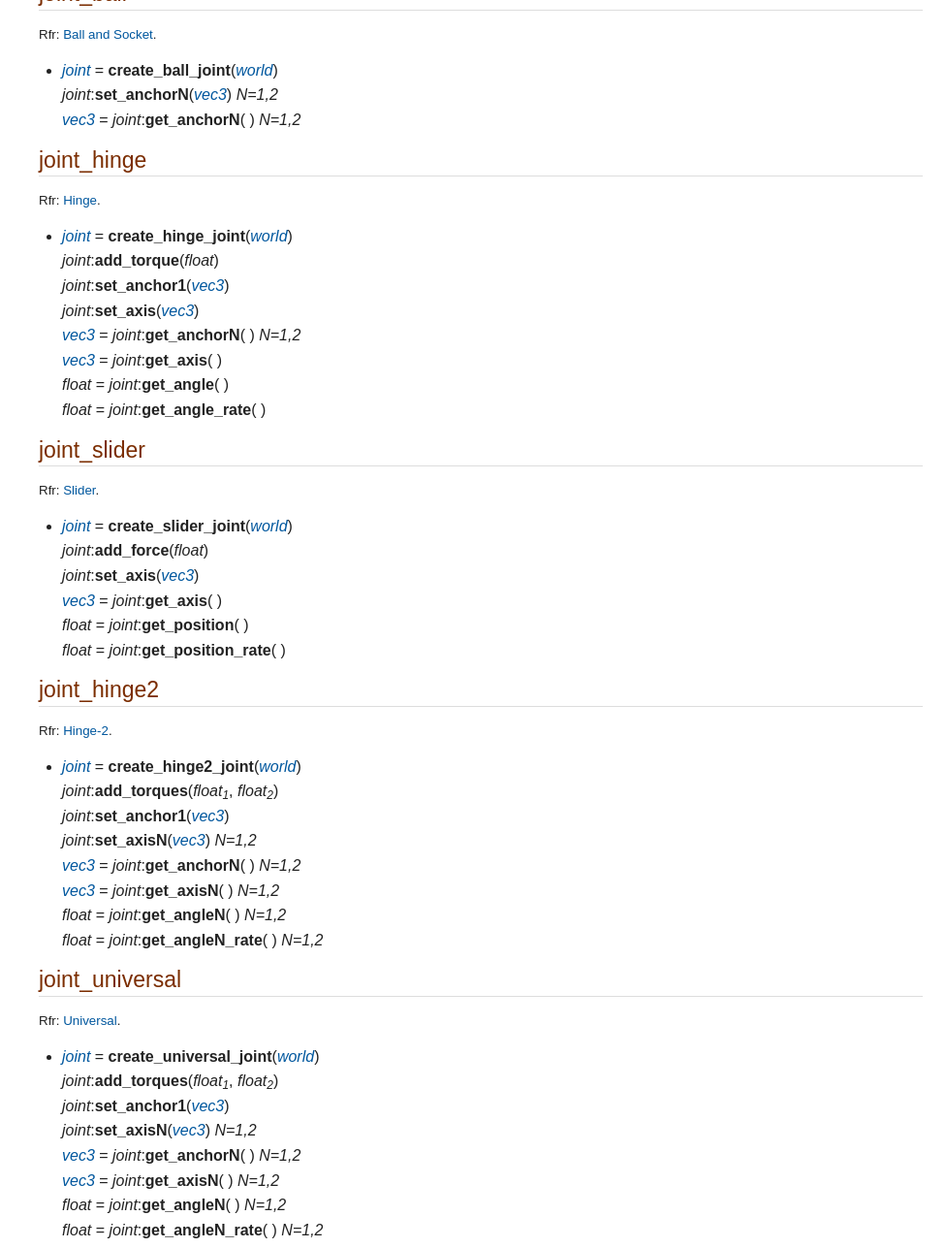
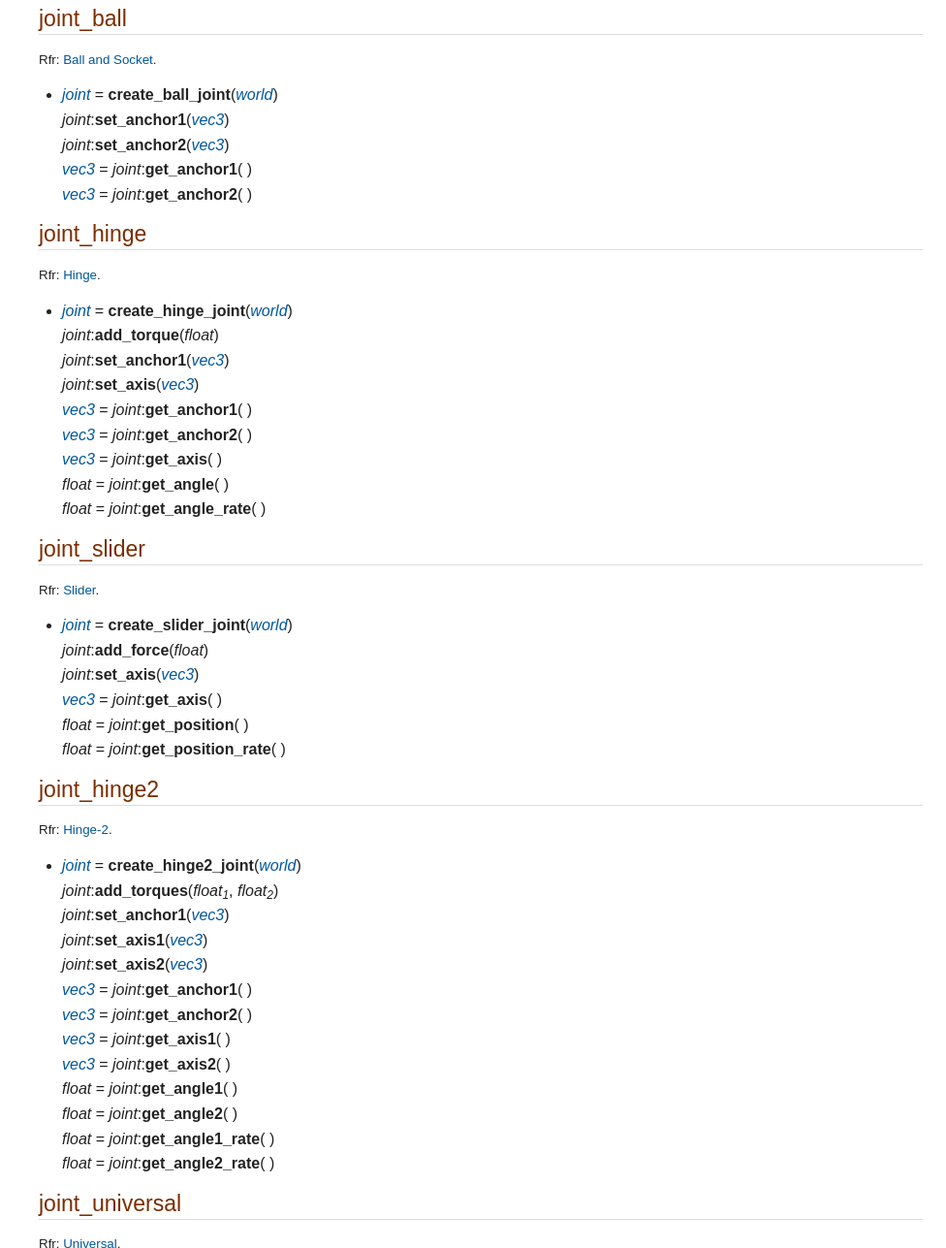
Before and after one commit to stetre/moonode, a plain HTML site: page doc/index.html in a window 1280 px wide. Shown: the part 8281-9568 px from the top of the page at 97% size, without its empty margins (304-1280 px from the left). Drawn offline with Linux system fonts and the light colour scheme.

Commit message:
Doc refinements

```diff
--- a/doc/index.html
+++ b/doc/index.html
@@ -1292,14 +1292,15 @@ Passing <em>func=nil</em> removes the callback.</span></p>
 <em>joint</em>:<strong>disable</strong>( )<br>
 <em>boolean</em> = <em>joint</em>:<strong>is_enabled</strong>( )<br>
 <em>integer</em> = <em>joint</em>:<strong>get_num_bodies</strong>( )<br>
-<em>joint</em>:<strong>attach</strong>(<a href="#body"><em>body<sub>1</sub></em></a>, <a href="#body"><em>body<sub>2</sub></em></a>)<br>
-<a href="#body"><em>body<sub>1</sub></em></a>, <a href="#body"><em>body<sub>2</sub></em></a> = <em>joint</em>:<strong>get_bodies</strong>( )<br>
-<a href="#body"><em>body</em></a> = <em>joint</em>:<strong>get_body1</strong>( )<br>
-<a href="#body"><em>body</em></a> = <em>joint</em>:<strong>get_body2</strong>( )<br>
+<em>joint</em>:<strong>attach</strong>([<a href="#body"><em>body<sub>1</sub></em></a>], [<a href="#body"><em>body<sub>2</sub></em></a>])<br>
+[<a href="#body"><em>body<sub>1</sub></em></a>], [<a href="#body"><em>body<sub>2</sub></em></a>] = <em>joint</em>:<strong>get_bodies</strong>( )<br>
+[<a href="#body"><em>body</em></a>] = <em>joint</em>:<strong>get_body1</strong>( )<br>
+[<a href="#body"><em>body</em></a>] = <em>joint</em>:<strong>get_body2</strong>( )<br>
 <em>joint</em> = <strong>connecting_joint</strong>(<a href="#body"><em>body<sub>1</sub></em></a>, <a href="#body"><em>body<sub>2</sub></em></a>)<br>
 <em>{joint}</em> = <strong>connecting_joint_list</strong>(<a href="#body"><em>body<sub>1</sub></em></a>, <a href="#body"><em>body<sub>2</sub></em></a>)<br>
 <em>boolean</em> = <strong>are_connected</strong>(<a href="#body"><em>body<sub>1</sub></em></a>, <a href="#body"><em>body<sub>2</sub></em></a>)<br>
-<em>boolean</em> = <strong>are_connected_excluding</strong>(<a href="#body"><em>body<sub>1</sub></em></a>, <a href="#body"><em>body<sub>2</sub></em></a>, <a href="#jointtype_"><em>jointtype</em></a>)<br></p>
+<em>boolean</em> = <strong>are_connected_excluding</strong>(<a href="#body"><em>body<sub>1</sub></em></a>, <a href="#body"><em>body<sub>2</sub></em></a>, <a href="#jointtype_"><em>jointtype</em></a>)<br>
+<span class="small">Rfr: <a href="http://ode.org/wiki/index.php?title=Manual#Miscellaneous_Joint_Functions">Miscellaneous Joint Functions</a>.</span></p>
 </li>
 </ul>
 </div>
@@ -1360,8 +1361,10 @@ Rfr: <a href="http://ode.org/wiki/index.php?title=Manual#Parameter_Functions">Pa
 <ul>
 <li>
 <p><a href="#joint"><em>joint</em></a> = <strong>create_ball_joint</strong>(<a href="#world"><em>world</em></a>)<br>
-<em>joint</em>:<strong>set_anchorN</strong>(<a href="#vec3"><em>vec3</em></a>) <em>N=1,2</em><br>
-<a href="#vec3"><em>vec3</em></a> = <em>joint</em>:<strong>get_anchorN</strong>( ) <em>N=1,2</em></p>
+<em>joint</em>:<strong>set_anchor1</strong>(<a href="#vec3"><em>vec3</em></a>)<br>
+<em>joint</em>:<strong>set_anchor2</strong>(<a href="#vec3"><em>vec3</em></a>)<br>
+<a href="#vec3"><em>vec3</em></a> = <em>joint</em>:<strong>get_anchor1</strong>( )<br>
+<a href="#vec3"><em>vec3</em></a> = <em>joint</em>:<strong>get_anchor2</strong>( )<br></p>
 </li>
 </ul>
 </div>
@@ -1378,7 +1381,8 @@ Rfr: <a href="http://ode.org/wiki/index.php?title=Manual#Parameter_Functions">Pa
 <em>joint</em>:<strong>add_torque</strong>(<em>float</em>)<br>
 <em>joint</em>:<strong>set_anchor1</strong>(<a href="#vec3"><em>vec3</em></a>)<br>
 <em>joint</em>:<strong>set_axis</strong>(<a href="#vec3"><em>vec3</em></a>)<br>
-<a href="#vec3"><em>vec3</em></a> = <em>joint</em>:<strong>get_anchorN</strong>( ) <em>N=1,2</em><br>
+<a href="#vec3"><em>vec3</em></a> = <em>joint</em>:<strong>get_anchor1</strong>( )<br>
+<a href="#vec3"><em>vec3</em></a> = <em>joint</em>:<strong>get_anchor2</strong>( )<br>
 <a href="#vec3"><em>vec3</em></a> = <em>joint</em>:<strong>get_axis</strong>( )<br>
 <em>float</em> = <em>joint</em>:<strong>get_angle</strong>( )<br>
 <em>float</em> = <em>joint</em>:<strong>get_angle_rate</strong>( )</p>
@@ -1415,11 +1419,16 @@ Rfr: <a href="http://ode.org/wiki/index.php?title=Manual#Parameter_Functions">Pa
 <p><a href="#joint"><em>joint</em></a> = <strong>create_hinge2_joint</strong>(<a href="#world"><em>world</em></a>)<br>
 <em>joint</em>:<strong>add_torques</strong>(<em>float<sub>1</sub></em>, <em>float<sub>2</sub></em>)<br>
 <em>joint</em>:<strong>set_anchor1</strong>(<a href="#vec3"><em>vec3</em></a>)<br>
-<em>joint</em>:<strong>set_axisN</strong>(<a href="#vec3"><em>vec3</em></a>) <em>N=1,2</em><br>
-<a href="#vec3"><em>vec3</em></a> = <em>joint</em>:<strong>get_anchorN</strong>( ) <em>N=1,2</em><br>
-<a href="#vec3"><em>vec3</em></a> = <em>joint</em>:<strong>get_axisN</strong>( ) <em>N=1,2</em><br>
-<em>float</em> = <em>joint</em>:<strong>get_angleN</strong>( ) <em>N=1,2</em><br>
-<em>float</em> = <em>joint</em>:<strong>get_angleN_rate</strong>( ) <em>N=1,2</em></p>
+<em>joint</em>:<strong>set_axis1</strong>(<a href="#vec3"><em>vec3</em></a>)<br>
+<em>joint</em>:<strong>set_axis2</strong>(<a href="#vec3"><em>vec3</em></a>)<br>
+<a href="#vec3"><em>vec3</em></a> = <em>joint</em>:<strong>get_anchor1</strong>( )<br>
+<a href="#vec3"><em>vec3</em></a> = <em>joint</em>:<strong>get_anchor2</strong>( )<br>
+<a href="#vec3"><em>vec3</em></a> = <em>joint</em>:<strong>get_axis1</strong>( )<br>
+<a href="#vec3"><em>vec3</em></a> = <em>joint</em>:<strong>get_axis2</strong>( )<br>
+<em>float</em> = <em>joint</em>:<strong>get_angle1</strong>( )<br>
+<em>float</em> = <em>joint</em>:<strong>get_angle2</strong>( )<br>
+<em>float</em> = <em>joint</em>:<strong>get_angle1_rate</strong>( )<br>
+<em>float</em> = <em>joint</em>:<strong>get_angle2_rate</strong>( )</p>
 </li>
 </ul>
 </div>
@@ -1435,11 +1444,16 @@ Rfr: <a href="http://ode.org/wiki/index.php?title=Manual#Parameter_Functions">Pa
 <p><a href="#joint"><em>joint</em></a> = <strong>create_universal_joint</strong>(<a href="#world"><em>world</em></a>)<br>
 <em>joint</em>:<strong>add_torques</strong>(<em>float<sub>1</sub></em>, <em>float<sub>2</sub></em>)<br>
 <em>joint</em>:<strong>set_anchor1</strong>(<a href="#vec3"><em>vec3</em></a>)<br>
-<em>joint</em>:<strong>set_axisN</strong>(<a href="#vec3"><em>vec3</em></a>) <em>N=1,2</em><br>
-<a href="#vec3"><em>vec3</em></a> = <em>joint</em>:<strong>get_anchorN</strong>( ) <em>N=1,2</em><br>
-<a href="#vec3"><em>vec3</em></a> = <em>joint</em>:<strong>get_axisN</strong>( ) <em>N=1,2</em><br>
-<em>float</em> = <em>joint</em>:<strong>get_angleN</strong>( ) <em>N=1,2</em><br>
-<em>float</em> = <em>joint</em>:<strong>get_angleN_rate</strong>( ) <em>N=1,2</em></p>
+<em>joint</em>:<strong>set_axis1</strong>(<a href="#vec3"><em>vec3</em></a>)<br>
+<em>joint</em>:<strong>set_axis2</strong>(<a href="#vec3"><em>vec3</em></a>)<br>
+<a href="#vec3"><em>vec3</em></a> = <em>joint</em>:<strong>get_anchor1</strong>( )<br>
+<a href="#vec3"><em>vec3</em></a> = <em>joint</em>:<strong>get_anchor2</strong>( )<br>
+<a href="#vec3"><em>vec3</em></a> = <em>joint</em>:<strong>get_axis1</strong>( )<br>
+<a href="#vec3"><em>vec3</em></a> = <em>joint</em>:<strong>get_axis2</strong>( )<br>
+<em>float</em> = <em>joint</em>:<strong>get_angle1</strong>( )<br>
+<em>float</em> = <em>joint</em>:<strong>get_angle2</strong>( )<br>
+<em>float</em> = <em>joint</em>:<strong>get_angle1_rate</strong>( )<br>
+<em>float</em> = <em>joint</em>:<strong>get_angle2_rate</strong>( )<br></p>
 </li>
 </ul>
 </div>
@@ -1455,9 +1469,11 @@ Rfr: <a href="http://ode.org/wiki/index.php?title=Manual#Parameter_Functions">Pa
 <p><a href="#joint"><em>joint</em></a> = <strong>create_pr_joint</strong>(<a href="#world"><em>world</em></a>)<br>
 <em>joint</em>:<strong>add_torque</strong>(<em>float</em>)<br>
 <em>joint</em>:<strong>set_anchor</strong>(<a href="#vec3"><em>vec3</em></a>)<br>
-<em>joint</em>:<strong>set_axisN</strong>(<a href="#vec3"><em>vec3</em></a>) <em>N=1,2</em><br>
+<em>joint</em>:<strong>set_axis1</strong>(<a href="#vec3"><em>vec3</em></a>)<br>
+<em>joint</em>:<strong>set_axis2</strong>(<a href="#vec3"><em>vec3</em></a>)<br>
 <a href="#vec3"><em>vec3</em></a> = <em>joint</em>:<strong>get_anchor</strong>( )<br>
-<a href="#vec3"><em>vec3</em></a> = <em>joint</em>:<strong>get_axisN</strong>( ) <em>N=1,2</em><br>
+<a href="#vec3"><em>vec3</em></a> = <em>joint</em>:<strong>get_axis1</strong>( )<br>
+<a href="#vec3"><em>vec3</em></a> = <em>joint</em>:<strong>get_axis2</strong>( )<br>
 <em>float</em> = <em>joint</em>:<strong>get_angle</strong>( )<br>
 <em>float</em> = <em>joint</em>:<strong>get_position</strong>( )<br>
 <em>float</em> = <em>joint</em>:<strong>get_angle_rate</strong>( )<br>
@@ -1476,12 +1492,18 @@ Rfr: <a href="http://ode.org/wiki/index.php?title=Manual#Parameter_Functions">Pa
 <li>
 <p><a href="#joint"><em>joint</em></a> = <strong>create_pu_joint</strong>(<a href="#world"><em>world</em></a>)<br>
 <em>joint</em>:<strong>set_anchor</strong>(<a href="#vec3"><em>vec3</em></a>)<br>
-<em>joint</em>:<strong>set_axisN</strong>(<a href="#vec3"><em>vec3</em></a>) <em>N=1,2,3</em><br>
+<em>joint</em>:<strong>set_axis1</strong>(<a href="#vec3"><em>vec3</em></a>)<br>
+<em>joint</em>:<strong>set_axis2</strong>(<a href="#vec3"><em>vec3</em></a>)<br>
+<em>joint</em>:<strong>set_axis3</strong>(<a href="#vec3"><em>vec3</em></a>)<br>
 <a href="#vec3"><em>vec3</em></a> = <em>joint</em>:<strong>get_anchor</strong>( )<br>
-<a href="#vec3"><em>vec3</em></a> = <em>joint</em>:<strong>get_axisN</strong>( ) <em>N=1,2,3</em><br>
-<em>float</em> = <em>joint</em>:<strong>get_angleN</strong>( ) <em>N=1,2</em><br>
+<a href="#vec3"><em>vec3</em></a> = <em>joint</em>:<strong>get_axis1</strong>( )<br>
+<a href="#vec3"><em>vec3</em></a> = <em>joint</em>:<strong>get_axis2</strong>( )<br>
+<a href="#vec3"><em>vec3</em></a> = <em>joint</em>:<strong>get_axis3</strong>( )<br>
+<em>float</em> = <em>joint</em>:<strong>get_angle1</strong>( )<br>
+<em>float</em> = <em>joint</em>:<strong>get_angle2</strong>( )<br>
 <em>float</em> = <em>joint</em>:<strong>get_position</strong>( )<br>
-<em>float</em> = <em>joint</em>:<strong>get_angleN_rate</strong>( ) <em>N=1,2</em><br>
+<em>float</em> = <em>joint</em>:<strong>get_angle1_rate</strong>( )<br>
+<em>float</em> = <em>joint</em>:<strong>get_angle2_rate</strong>( )<br>
 <em>float</em> = <em>joint</em>:<strong>get_position_rate</strong>( )</p>
 </li>
 </ul>
@@ -1499,7 +1521,8 @@ Rfr: <a href="http://ode.org/wiki/index.php?title=Manual#Parameter_Functions">Pa
 <em>joint</em>:<strong>add_force</strong>(<em>float</em>)<br>
 <em>joint</em>:<strong>set_anchor1</strong>(<a href="#vec3"><em>vec3</em></a>)<br>
 <em>joint</em>:<strong>set_axis</strong>(<a href="#vec3"><em>vec3</em></a>)<br>
-<a href="#vec3"><em>vec3</em></a> = <em>joint</em>:<strong>get_anchorN</strong>( ) <em>N=1,2</em><br>
+<a href="#vec3"><em>vec3</em></a> = <em>joint</em>:<strong>get_anchor1</strong>( )<br>
+<a href="#vec3"><em>vec3</em></a> = <em>joint</em>:<strong>get_anchor2</strong>( )<br>
 <a href="#vec3"><em>vec3</em></a> = <em>joint</em>:<strong>get_axis</strong>( )<br>
 <em>float</em> = <em>joint</em>:<strong>get_angle</strong>( )<br>
 <em>float</em> = <em>joint</em>:<strong>get_position</strong>( )<br>
@@ -1535,13 +1558,23 @@ Rfr: <a href="http://ode.org/wiki/index.php?title=Manual#Parameter_Functions">Pa
 <em>joint</em>:<strong>add_torques</strong>(<em>float<sub>1</sub></em> [, <em>float<sub>2</sub></em>, <em>float<sub>3</sub></em>])<br>
 <em>joint</em>:<strong>set_mode</strong>(<a href="#amotormode"><em>amotormode</em></a>)<br>
 <em>joint</em>:<strong>set_num_axes</strong>(<em>numaxes</em>)<br>
-<em>joint</em>:<strong>set_axisN</strong>(<a href="#vec3"><em>vec3</em></a>, <a href="#relativeorientation"><em>relativeorientation</em></a>) <em>N=1,2,3</em><br>
-<em>joint</em>:<strong>set_angleN</strong>(<em>float</em>) <em>N=1,2,3</em><br>
+<em>joint</em>:<strong>set_axis1</strong>(<a href="#vec3"><em>vec3</em></a>, <a href="#relativeorientation"><em>relativeorientation</em></a>)<br>
+<em>joint</em>:<strong>set_axis2</strong>(<a href="#vec3"><em>vec3</em></a>, <a href="#relativeorientation"><em>relativeorientation</em></a>)<br>
+<em>joint</em>:<strong>set_axis3</strong>(<a href="#vec3"><em>vec3</em></a>, <a href="#relativeorientation"><em>relativeorientation</em></a>)<br>
+<em>joint</em>:<strong>set_angle1</strong>(<em>float</em>)<br>
+<em>joint</em>:<strong>set_angle2</strong>(<em>float</em>)<br>
+<em>joint</em>:<strong>set_angle3</strong>(<em>float</em>)<br>
 <a href="#amotormode"><em>amotormode</em></a> = <em>joint</em>:<strong>get_mode</strong>( )<br>
 <em>numaxes</em> = <em>joint</em>:<strong>get_num_axes</strong>( )<br>
-<a href="#vec3"><em>vec3</em></a>, <a href="#relativeorientation"><em>relativeorientation</em></a> = <em>joint</em>:<strong>get_axisN</strong>( ) <em>N=1,2,3</em><br>
-<em>float</em> = <em>joint</em>:<strong>get_angleN</strong>( ) <em>N=1,2,3</em><br>
-<em>float</em> = <em>joint</em>:<strong>get_angle_rateN</strong>( ) <em>N=1,2,3</em><br>
+<a href="#vec3"><em>vec3</em></a>, <a href="#relativeorientation"><em>relativeorientation</em></a> = <em>joint</em>:<strong>get_axis1</strong>( )<br>
+<a href="#vec3"><em>vec3</em></a>, <a href="#relativeorientation"><em>relativeorientation</em></a> = <em>joint</em>:<strong>get_axis2</strong>( )<br>
+<a href="#vec3"><em>vec3</em></a>, <a href="#relativeorientation"><em>relativeorientation</em></a> = <em>joint</em>:<strong>get_axis3</strong>( )<br>
+<em>float</em> = <em>joint</em>:<strong>get_angle1</strong>( )<br>
+<em>float</em> = <em>joint</em>:<strong>get_angle2</strong>( )<br>
+<em>float</em> = <em>joint</em>:<strong>get_angle3</strong>( )<br>
+<em>float</em> = <em>joint</em>:<strong>get_angle_rate1</strong>( )<br>
+<em>float</em> = <em>joint</em>:<strong>get_angle_rate2</strong>( )<br>
+<em>float</em> = <em>joint</em>:<strong>get_angle_rate3</strong>( )<br>
 <span class="small"><em>numaxes</em>: 1, 2, or 3.</span></p>
 </li>
 </ul>
@@ -1558,9 +1591,13 @@ Rfr: <a href="http://ode.org/wiki/index.php?title=Manual#Parameter_Functions">Pa
 <p><a href="#joint"><em>joint</em></a> = <strong>create_lmotor_joint</strong>(<a href="#world"><em>world</em></a>)<br>
 <em>joint</em>:<strong>add_torques</strong>(<em>float<sub>1</sub></em> [, <em>float<sub>2</sub></em>, <em>float<sub>3</sub></em>])<br>
 <em>joint</em>:<strong>set_num_axes</strong>(<em>numaxes</em>)<br>
-<em>joint</em>:<strong>set_axisN</strong>(<a href="#vec3"><em>vec3</em></a>, <a href="#relativeorientation"><em>relativeorientation</em></a>) <em>N=1,2,3</em><br>
+<em>joint</em>:<strong>set_axis1</strong>(<a href="#vec3"><em>vec3</em></a>, <a href="#relativeorientation"><em>relativeorientation</em></a>)<br>
+<em>joint</em>:<strong>set_axis2</strong>(<a href="#vec3"><em>vec3</em></a>, <a href="#relativeorientation"><em>relativeorientation</em></a>)<br>
+<em>joint</em>:<strong>set_axis3</strong>(<a href="#vec3"><em>vec3</em></a>, <a href="#relativeorientation"><em>relativeorientation</em></a>)<br>
 <em>numaxes</em> = <em>joint</em>:<strong>get_num_axes</strong>( )<br>
-<a href="#vec3"><em>vec3</em></a> = <em>joint</em>:<strong>get_axisN</strong>( ) <em>N=1,2,3</em><br>
+<a href="#vec3"><em>vec3</em></a> = <em>joint</em>:<strong>get_axis1</strong>( )<br>
+<a href="#vec3"><em>vec3</em></a> = <em>joint</em>:<strong>get_axis2</strong>( )<br>
+<a href="#vec3"><em>vec3</em></a> = <em>joint</em>:<strong>get_axis3</strong>( )<br>
 <span class="small"><em>numaxes</em>: 1, 2, or 3.</span></p>
 </li>
 </ul>
@@ -1592,9 +1629,11 @@ Rfr: <a href="http://ode.org/wiki/index.php?title=Manual#Parameter_Functions">Pa
 <ul>
 <li>
 <p><a href="#joint"><em>joint</em></a> = <strong>create_dball_joint</strong>(<a href="#world"><em>world</em></a>)<br>
-<em>joint</em>:<strong>set_anchorN</strong>(<a href="#vec3"><em>vec3</em></a>) <em>N=1,2</em><br>
+<em>joint</em>:<strong>set_anchor1</strong>(<a href="#vec3"><em>vec3</em></a>)<br>
+<em>joint</em>:<strong>set_anchor2</strong>(<a href="#vec3"><em>vec3</em></a>)<br>
 <em>joint</em>:<strong>set_distance</strong>(<em>float</em>)<br>
-<a href="#vec3"><em>vec3</em></a> = <em>joint</em>:<strong>get_anchorN</strong>( ) <em>N=1,2</em><br>
+<a href="#vec3"><em>vec3</em></a> = <em>joint</em>:<strong>get_anchor1</strong>( )<br>
+<a href="#vec3"><em>vec3</em></a> = <em>joint</em>:<strong>get_anchor2</strong>( )<br>
 <em>float</em> = <em>joint</em>:<strong>get_distance</strong>( )</p>
 </li>
 </ul>
@@ -1610,10 +1649,12 @@ Rfr: <a href="http://ode.org/wiki/index.php?title=Manual#Parameter_Functions">Pa
 <li>
 <p><a href="#joint"><em>joint</em></a> = <strong>create_dhinge_joint</strong>(<a href="#world"><em>world</em></a>)<br>
 <em>joint</em>:<strong>set_axis</strong>(<a href="#vec3"><em>vec3</em></a>)<br>
-<em>joint</em>:<strong>set_anchorN</strong>(<a href="#vec3"><em>vec3</em></a>) <em>N=1,2</em><br>
+<em>joint</em>:<strong>set_anchor1</strong>(<a href="#vec3"><em>vec3</em></a>)<br>
+<em>joint</em>:<strong>set_anchor2</strong>(<a href="#vec3"><em>vec3</em></a>)<br>
 <em>joint</em>:<strong>set_distance</strong>(<em>float</em>)<br>
 <a href="#vec3"><em>vec3</em></a> = <em>joint</em>:<strong>get_axis</strong>( )<br>
-<a href="#vec3"><em>vec3</em></a> = <em>joint</em>:<strong>get_anchorN</strong>( ) <em>N=1,2</em><br>
+<a href="#vec3"><em>vec3</em></a> = <em>joint</em>:<strong>get_anchor1</strong>( )<br>
+<a href="#vec3"><em>vec3</em></a> = <em>joint</em>:<strong>get_anchor2</strong>( )<br>
 <em>float</em> = <em>joint</em>:<strong>get_distance</strong>( )</p>
 </li>
 </ul>
@@ -1630,20 +1671,28 @@ Rfr: <a href="http://ode.org/wiki/index.php?title=Manual#Parameter_Functions">Pa
 <p><a href="#joint"><em>joint</em></a> = <strong>create_transmission_joint</strong>(<a href="#world"><em>world</em></a>)<br>
 <em>joint</em>:<strong>set_mode</strong>(<a href="#transmissionmode"><em>transmissionmode</em></a>)<br>
 <em>joint</em>:<strong>set_axis</strong>(<a href="#vec3"><em>vec3</em></a>)<br>
-<em>joint</em>:<strong>set_axisN</strong>(<a href="#vec3"><em>vec3</em></a>) <em>N=1,2</em><br>
-<em>joint</em>:<strong>set_anchorN</strong>(<a href="#vec3"><em>vec3</em></a>) <em>N=1,2</em><br>
-<em>joint</em>:<strong>set_radiusN</strong>(<em>float</em>) <em>N=1,2</em><br>
+<em>joint</em>:<strong>set_axis1</strong>(<a href="#vec3"><em>vec3</em></a>)<br>
+<em>joint</em>:<strong>set_axis2</strong>(<a href="#vec3"><em>vec3</em></a>)<br>
+<em>joint</em>:<strong>set_anchor1</strong>(<a href="#vec3"><em>vec3</em></a>)<br>
+<em>joint</em>:<strong>set_anchor2</strong>(<a href="#vec3"><em>vec3</em></a>)<br>
+<em>joint</em>:<strong>set_radius1</strong>(<em>float</em>)<br>
+<em>joint</em>:<strong>set_radius2</strong>(<em>float</em>)<br>
 <em>joint</em>:<strong>set_ratio</strong>(<em>float</em>)<br>
 <em>joint</em>:<strong>set_backlash</strong>(<em>float</em>)<br>
 <a href="#transmissionmode"><em>transmissionmode</em></a> = <em>joint</em>:<strong>get_mode</strong>( )<br>
 <a href="#vec3"><em>vec3</em></a> = <em>joint</em>:<strong>get_axis</strong>( )<br>
-<a href="#vec3"><em>vec3</em></a> = <em>joint</em>:<strong>get_axisN</strong>( ) <em>N=1,2</em><br>
-<a href="#vec3"><em>vec3</em></a> = <em>joint</em>:<strong>get_anchorN</strong>( ) <em>N=1,2</em><br>
-<em>float</em> = <em>joint</em>:<strong>get_radiusN</strong>( ) <em>N=1,2</em><br>
+<a href="#vec3"><em>vec3</em></a> = <em>joint</em>:<strong>get_axis1</strong>( )<br>
+<a href="#vec3"><em>vec3</em></a> = <em>joint</em>:<strong>get_axis2</strong>( )<br>
+<a href="#vec3"><em>vec3</em></a> = <em>joint</em>:<strong>get_anchor1</strong>( )<br>
+<a href="#vec3"><em>vec3</em></a> = <em>joint</em>:<strong>get_anchor2</strong>( )<br>
+<em>float</em> = <em>joint</em>:<strong>get_radius1</strong>( )<br>
+<em>float</em> = <em>joint</em>:<strong>get_radius2</strong>( )<br>
 <em>float</em> = <em>joint</em>:<strong>get_ratio</strong>( )<br>
 <em>float</em> = <em>joint</em>:<strong>get_backlash</strong>( )<br>
-<em>float</em> = <em>joint</em>:<strong>get_angleN</strong>( ) <em>N=1,2</em><br>
-<a href="#vec3"><em>vec3</em></a> = <em>joint</em>:<strong>get_contact_pointN</strong>( ) <em>N=1,2</em></p>
+<em>float</em> = <em>joint</em>:<strong>get_angle1</strong>( )<br>
+<em>float</em> = <em>joint</em>:<strong>get_angle2</strong>( )<br>
+<a href="#vec3"><em>vec3</em></a> = <em>joint</em>:<strong>get_contact_point1</strong>( )<br>
+<a href="#vec3"><em>vec3</em></a> = <em>joint</em>:<strong>get_contact_point2</strong>( )<br></p>
 </li>
 </ul>
 </div>
```
Also changed, not shown: 1 other file.
